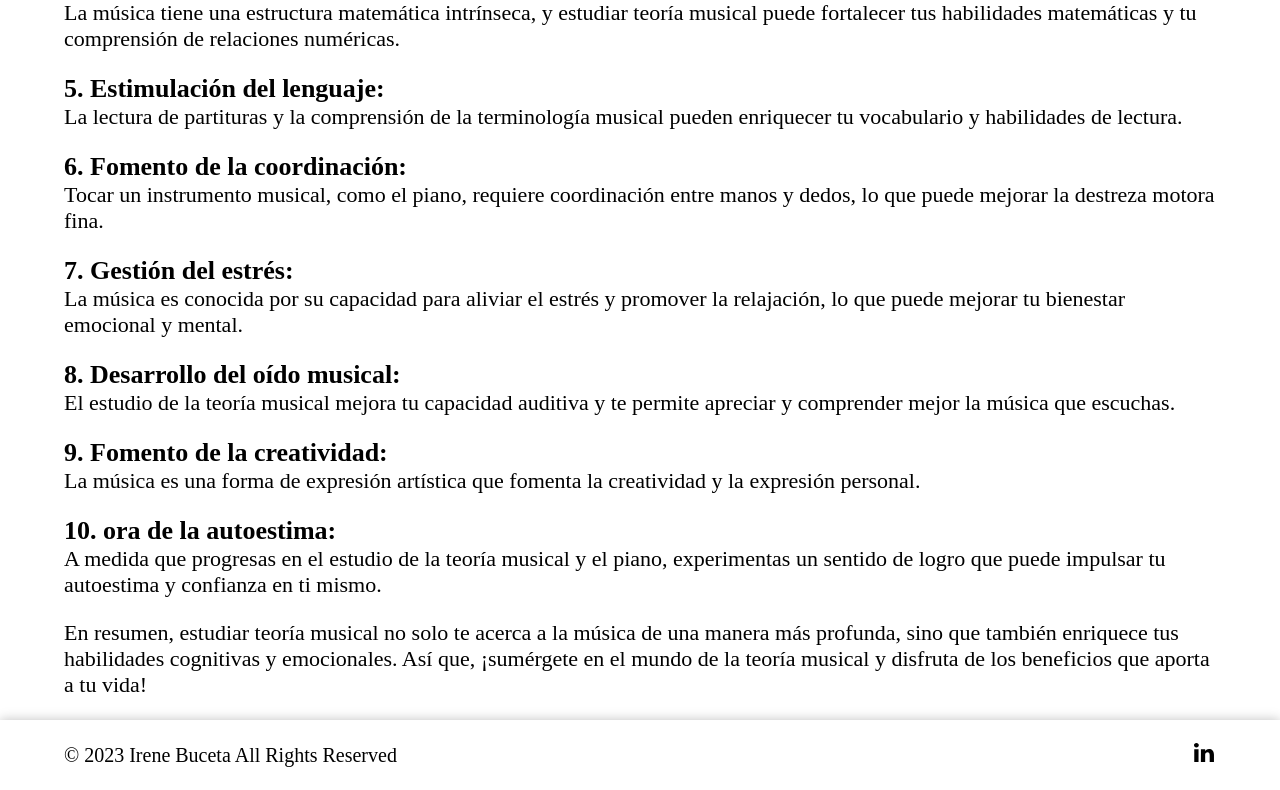
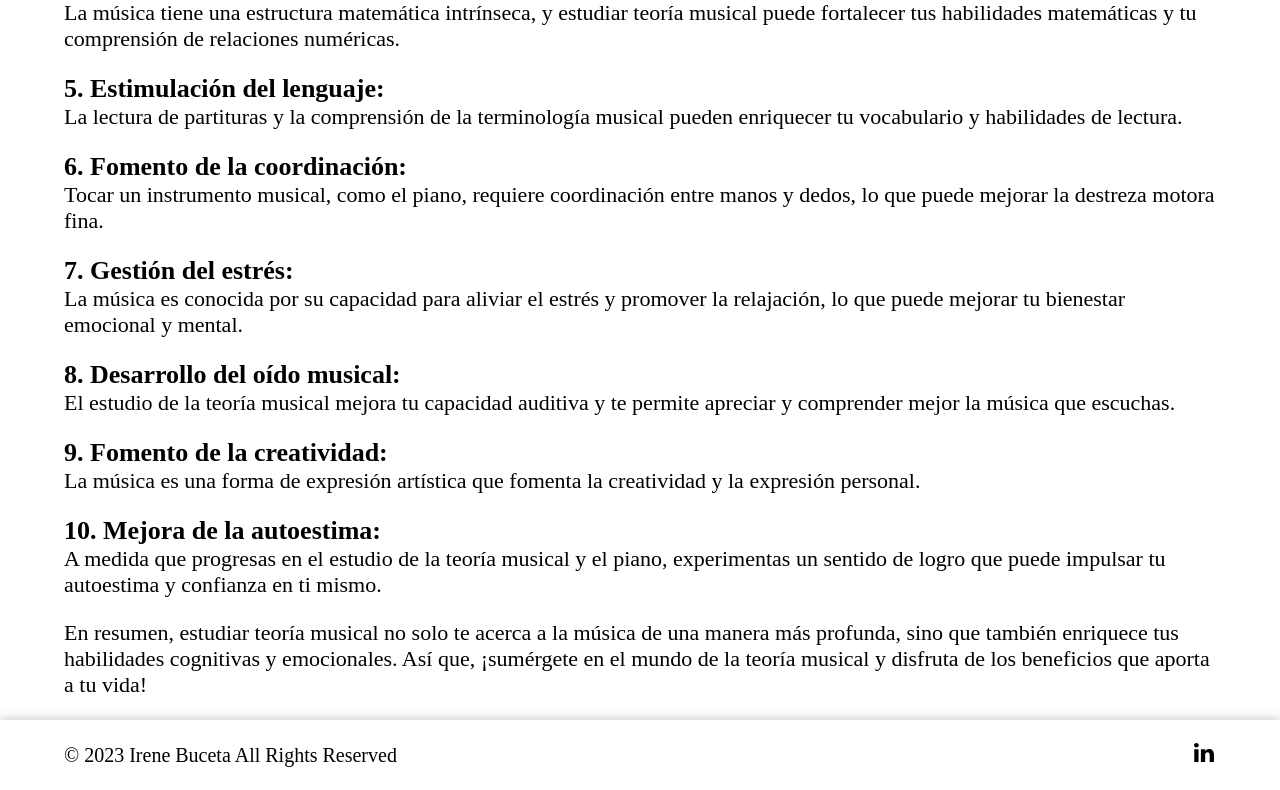
Before and after one commit to ireneBuz/clases, a Vue app: page /blog-musical/beneficios-cognitivos-de-estudiar-teoria-musical in a window 1280 px wide. Shown: the part 862-1652 px from the top of the page. Built offline with nearby package versions, Linux system fonts and the light colour scheme; some icons are missing; a web font is replaced by a local one.

Commit message:
mejora autoestima error syntax

```diff
--- a/src/views/BlogViews/BeneficiosCognitivosBlogView.vue
+++ b/src/views/BlogViews/BeneficiosCognitivosBlogView.vue
@@ -45,7 +45,7 @@ import '/src/assets/blog.css'
           permite apreciar y comprender mejor la música que escuchas.</p>
         <p><b>9. Fomento de la creatividad:</b> La música es una forma de expresión artística que fomenta la creatividad y
           la expresión personal.</p>
-        <p><b>10. ora de la autoestima:</b> A medida que progresas en el estudio de la teoría musical y el piano,
+        <p><b>10. Mejora de la autoestima:</b> A medida que progresas en el estudio de la teoría musical y el piano,
           experimentas un sentido de logro que puede impulsar tu autoestima y confianza en ti mismo.</p>
 
         <p>En resumen, estudiar teoría musical no solo te acerca a la música de una manera más profunda, sino que también
```
